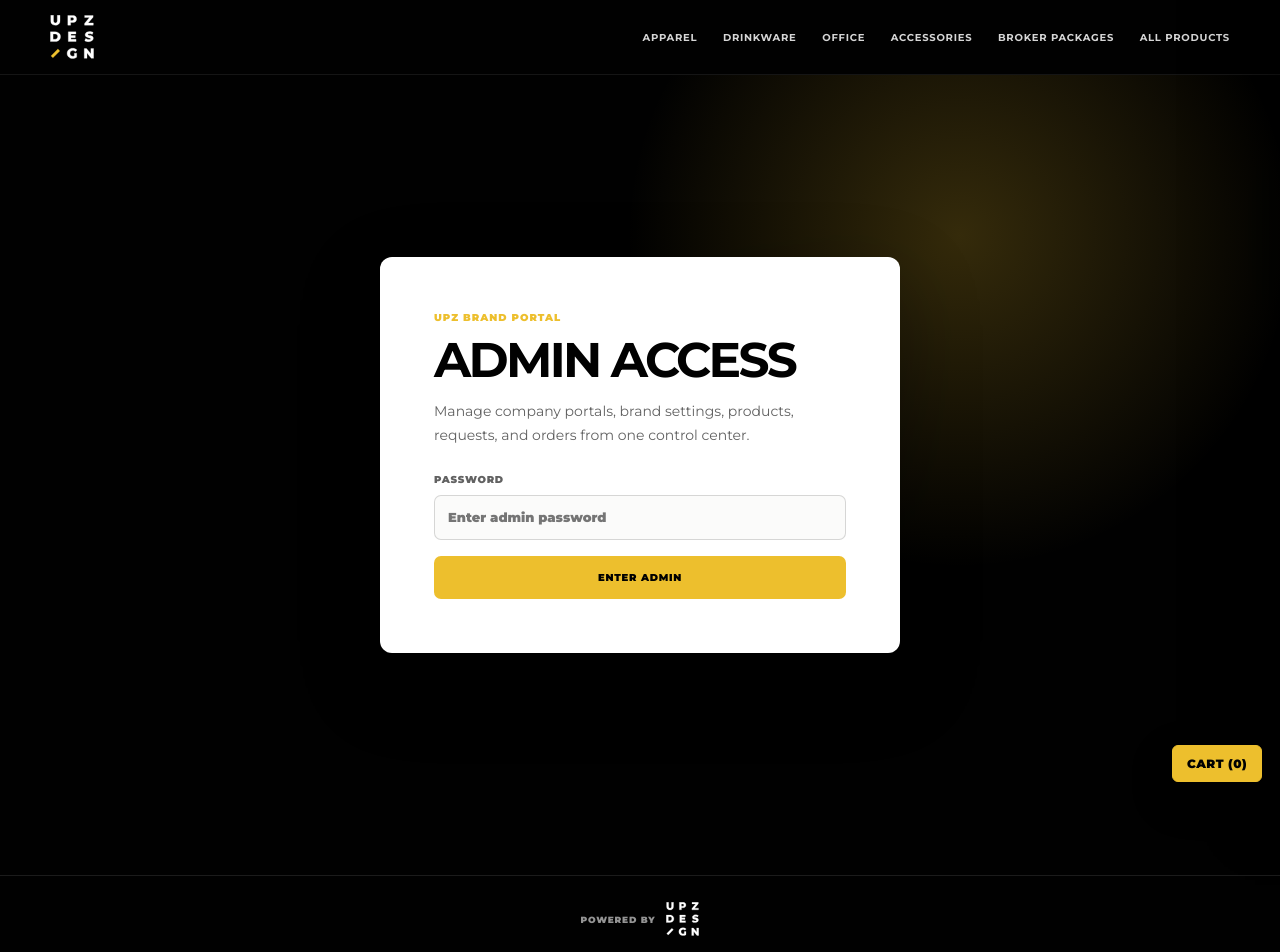
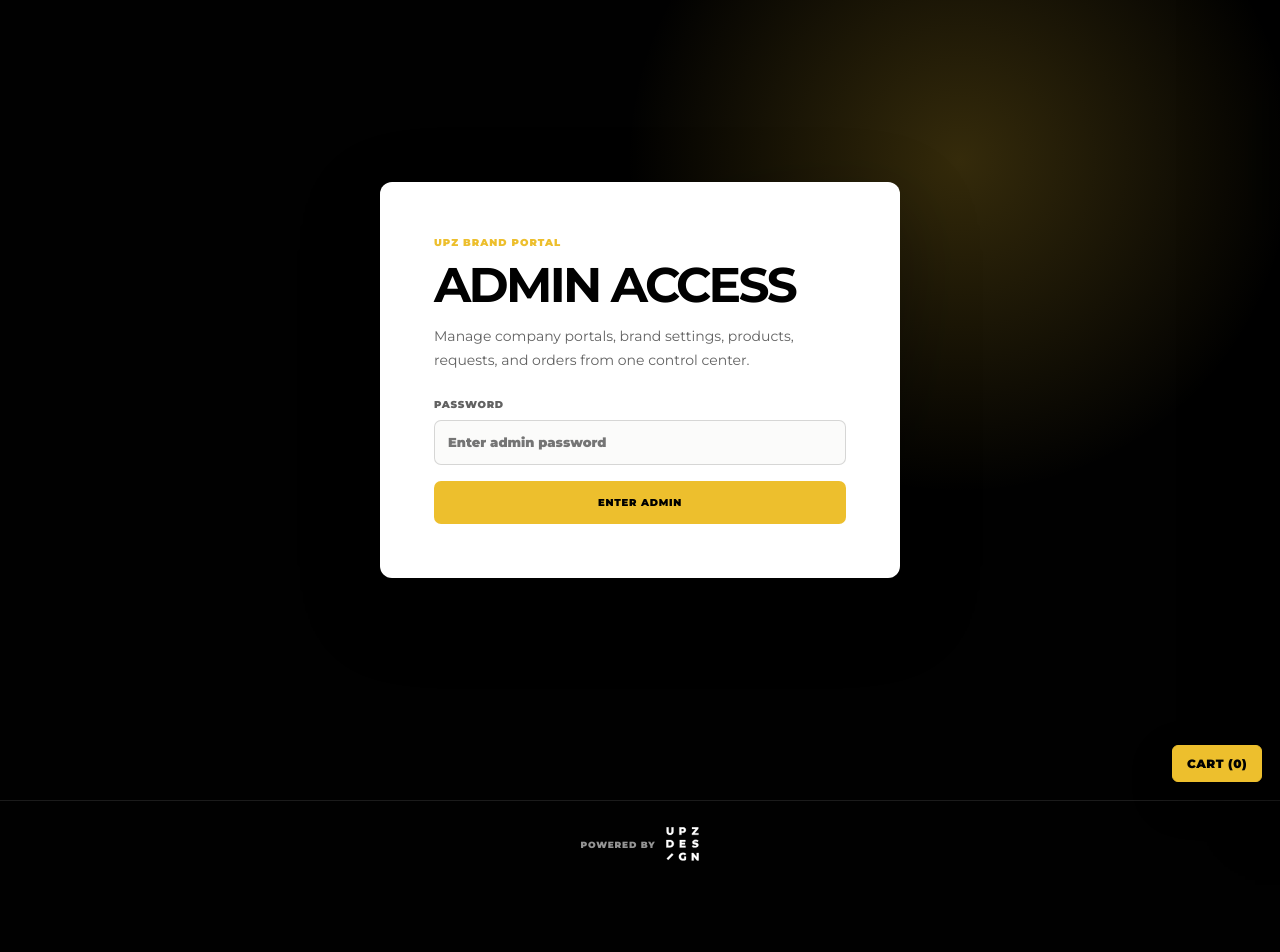
Before and after one commit to UpzDesign/store-upz, a Next.js app: page /admin in a window 1280 px wide. Shown: the top 952 px of the page. After the commit the page ends 887 px from the top, so only its background shows below. Built offline with nearby package versions, Linux system fonts and the light colour scheme.

Commit message:
Use route-aware header and footer

```diff
--- a/app/layout.tsx
+++ b/app/layout.tsx
@@ -1,5 +1,4 @@
 import type { Metadata } from "next";
-import Link from "next/link";
 import { Montserrat } from "next/font/google";
 import "./globals.css";
 import "./portal-responsive.css";
@@ -14,6 +13,7 @@ import "./client-portal-polish.css";
 import "./final-polish.css";
 import Providers from "./providers";
 import Cart from "@/components/Cart";
+import SiteChrome from "@/components/SiteChrome";
 
 const montserrat = Montserrat({
   subsets: ["latin"],
@@ -32,29 +32,7 @@ export default function RootLayout({ children }: { children: React.ReactNode })
     <html lang="en">
       <body className={montserrat.className}>
         <Providers>
-          <header className="store-header">
-            <div className="store-header-inner">
-              <Link href="/" className="store-logo" aria-label="UPZ Design Store">
-                <img src="/upz-logo.svg" alt="UPZ Design" />
-              </Link>
-
-              <nav className="store-nav" aria-label="Store navigation">
-                <a href="/collections/apparel">Apparel</a>
-                <a href="/collections/drinkware">Drinkware</a>
-                <a href="/collections/office">Office</a>
-                <a href="/collections/accessories">Accessories</a>
-                <a href="/#cre-packages">Broker Packages</a>
-                <a href="/#products">All Products</a>
-              </nav>
-            </div>
-          </header>
-          {children}
-          <footer className="upz-powered-footer">
-            <a href="https://www.upzdesign.com" target="_blank" rel="noreferrer" aria-label="Powered by UPZ Design">
-              <span>Powered by</span>
-              <img src="/upz-logo.svg" alt="UPZ Design" />
-            </a>
-          </footer>
+          <SiteChrome>{children}</SiteChrome>
           <Cart />
         </Providers>
       </body>
```
